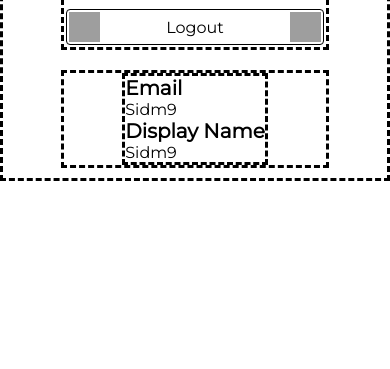
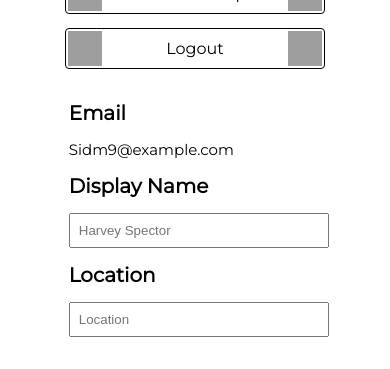
Before and after one commit to mechaadi/OnlineLawyerSuite, a Next.js app: page /Profile in a window 390 px wide. Shown: the part 754-1123 px from the top of the page. Before the commit the page ends 935 px from the top, so only its background shows below. Built offline with nearby package versions, Linux system fonts and the light colour scheme; grey boxes are pictures that could not be loaded.

Commit message:
Responsiveness Added

```diff
--- a/src/pages/Profile.js
+++ b/src/pages/Profile.js
@@ -2,6 +2,7 @@ import styles from './css/profile.module.css';
 import Nav from '../Components/Navbar/Navbar';
 import ProfileCard from '../Components/Profile/Profile.js';
 import Button from '../Components/Buttons/Button';
+import Input from '../Components/Inputs/Input';
 const Profile = () => {
     return (
         <div>
@@ -22,7 +23,7 @@ const Profile = () => {
 
 
 
-                            <ProfileCard />
+                        <ProfileCard />
 
                         <div className={styles.left_profile_button}>
                             <Button name="Edit Picture" />
@@ -191,14 +192,21 @@ const Profile = () => {
                                 Email
                         </div>
                             <div className={styles.right_profile_data}>
-                                Sidm9
+                                Sidm9@example.com
                         </div>
                             <div className={styles.right_profile_heading}>
                                 Display Name
                         </div>
                             <div className={styles.right_profile_data}>
-                                Sidm9
+                                <Input placeholder = "Harvey Spector"/>
+                            </div>
+
+                            <div className={styles.right_profile_heading}>
+                                Location
                         </div>
+                            <div className={styles.right_profile_data}>
+                                <Input placeholder = "Location" />
+                            </div>
 
                         </div>
 
--- a/src/pages/css/profile.module.css
+++ b/src/pages/css/profile.module.css
@@ -4,7 +4,7 @@
   font-family: "Montserrat";
   margin-top: 120px;
   width: auto;
-  border-style: dashed;
+  /* border-style: dashed; */
   display: flex;
   align-items: center;
   justify-content: center;
@@ -29,22 +29,22 @@
   justify-content: center;
   height: auto;
   margin: 10px;
-  border-style: dashed;
+  /* border-style: dashed; */
 }
 .left_profile_button {
   display: flex;
   margin-bottom: 20px;
   justify-content: center;
 }
-.some_box{
+.some_box {
   display: flex;
   justify-content: center;
   align-items: center;
   width: auto;
   margin-top: 10px;
 }
-.box{
-    width: 100%;
+.box {
+  width: 90%;
   display: flex;
   border: 1px solid;
   border-radius: 4px;
@@ -52,12 +52,12 @@
   justify-content: center;
   align-items: center;
 }
-.img_cont{
-    width: 40px;
+.img_cont {
+  width: 38px;
   margin: 2px;
-    height: 30px;
+  height: 35px;
 }
-.desc{
+.desc {
   width: 90%;
   margin: 2px;
   justify-content: center;
@@ -65,33 +65,63 @@
   text-align: center;
 }
 
-
-
-
-
 .right_profile_container {
   display: flex;
   flex: 60%;
   justify-content: center;
   height: auto;
   margin: 10px;
-    border-style: dashed;
+  min-width: 450px;
+  /* border-style: dashed; */
 }
-.right_profile_information_container{
+.right_profile_information_container {
   display: flex;
   flex-direction: column;
-    justify-content: flex-start;
-    border-style: dashed;
+  align-items: flex-start;
+  /* border-style: double; */
+  width: 100%;
+  margin: 10px;
 }
-.right_profile_heading{
+.right_profile_heading {
   font-size: 20px;
+  margin-bottom: 15px;
   font-weight: bold;
-
+}
+.right_profile_data {
+  font-size: 15px;
+  width: 95%;
+  margin-bottom: 15px;
 }
 
-
 @media only screen and (max-width: 1000px) {
-.container{
+  .container {
     flex-wrap: wrap;
+    justify-content: center;
+  }
+  .box {
+    width: 95%;
+  }
+  .right_profile_container {
+    min-width: auto;
   }
 }
+
+@media only screen and (max-width: 650px) {
+  .right_profile_data {
+    width: 95%;
+  }
+}
+
+@media only screen and (max-width: 580px) {
+  /* .box{
+        width: 80%;
+    } */
+  .right_profile_container {
+    min-width: 240px;
+  }
+  .img_cont {
+    width: 45px;
+    margin: 2px;
+    height: 35px;
+  }
+}
```
Lines whose indentation alone changed are shown as unchanged.
